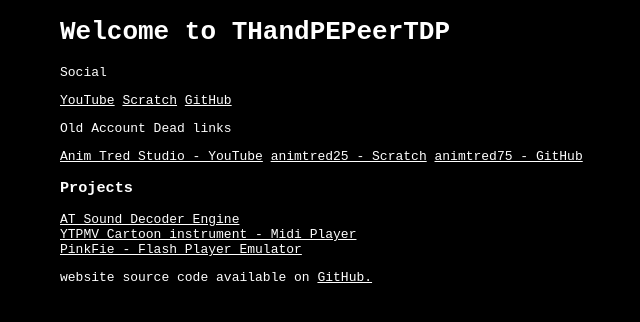
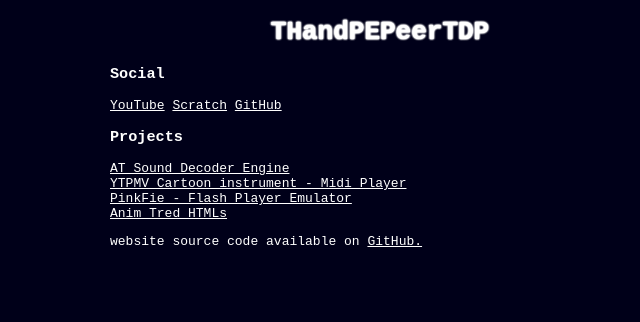
Before and after one commit to animtred67pe/introtry9, a plain HTML site: page index.html in a window 1280 px wide. Shown: the whole page, without its empty margins (260-900 px from the left). Drawn offline with Linux system fonts and the light colour scheme.

Commit message:
Update index.html

```diff
--- a/index.html
+++ b/index.html
@@ -2,9 +2,10 @@
 <html>
     <head>
         <title>THandPEPeerTDP</title>
+        <meta name="viewport" content="width=device-width, initial-scale=1.0">
         <style>
             body{
-                background-color: rgb(0, 0, 0);
+                background-color: rgb(0, 0, 25);
                 font-family: monospace;
                 color: white;
             }
@@ -12,7 +13,7 @@
                 color: white;
             }
             .app{
-                width: 640px;
+                width: 540px;
                 height: auto;
                 margin: auto;
             }
@@ -20,15 +21,17 @@
     </head>
     <body>
         <div class="app">
-            <h1>Welcome to THandPEPeerTDP</h1>
-            <p>Social</p>
+            <h1 style="text-align: center;  text-shadow: 0px 0px 2px white, 0px 0px 2px white, 0px 0px 2px white, 0px 0px 2px white;">THandPEPeerTDP</h1>
+            <h3>Social</h3>
             <a href="https://www.youtube.com/channel/UCOvoRZ-BUCN_9vdKQckq9gg" target="_blank">YouTube</a>
             <a href="https://scratch.mit.edu/users/atfsmedia25/" target="_blank">Scratch</a>
             <a href="https://github.com/animtred67pe" target="_blank">GitHub</a>
+            <!--
             <p>Old Account Dead links</p>
             <a href="https://www.youtube.com/channel/UCJM22H_azTAagvDOCGyD0Ag/" target="_blank">Anim Tred Studio - YouTube</a>
             <a href="https://scratch.mit.edu/users/animtred25/" target="_blank">animtred25 - Scratch</a>
             <a href="https://github.com/animtred75" target="_blank">animtred75 - GitHub</a>
+            -->
             <section>
                 <h3>Projects</h3>
                 <a href="https://animtred67pe.github.io/atsoundengine/">AT Sound Decoder Engine</a>
@@ -36,6 +39,8 @@
                 <a href="https://animtred67pe.github.io/atytpmvinstrument/">YTPMV Cartoon instrument - Midi Player</a>
                 <br>
                 <a href="https://animtred67pe.github.io/atpinkfie/">PinkFie - Flash Player Emulator</a>
+                <br>
+                <a href="https://animtred67pe.github.io/atanimtredo/">Anim Tred HTMLs</a>
             </section>
 			<p>website source code available on <a href="https://github.com/animtred67pe/introtry9">GitHub.</a></p>
         </div>
```
